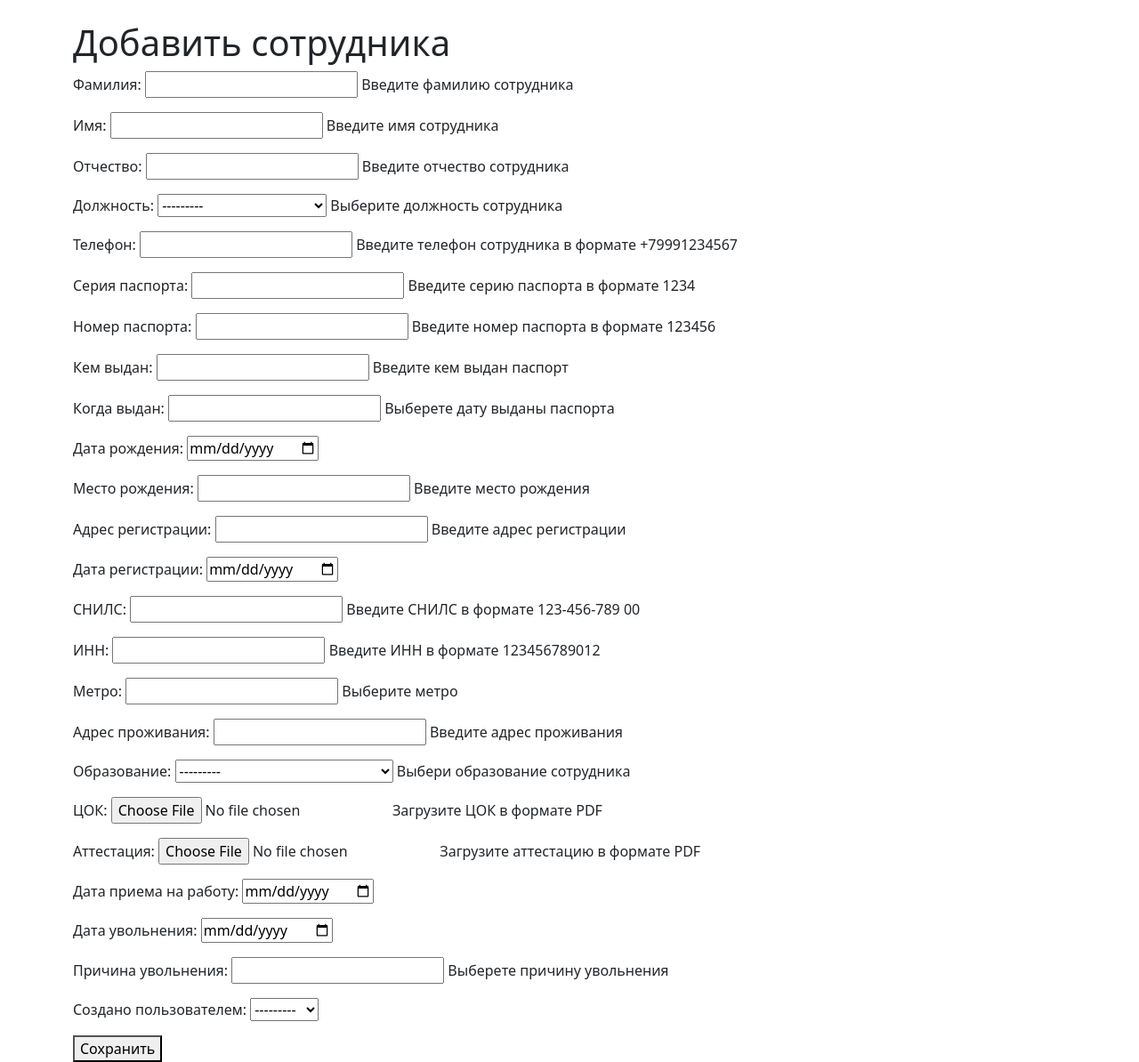
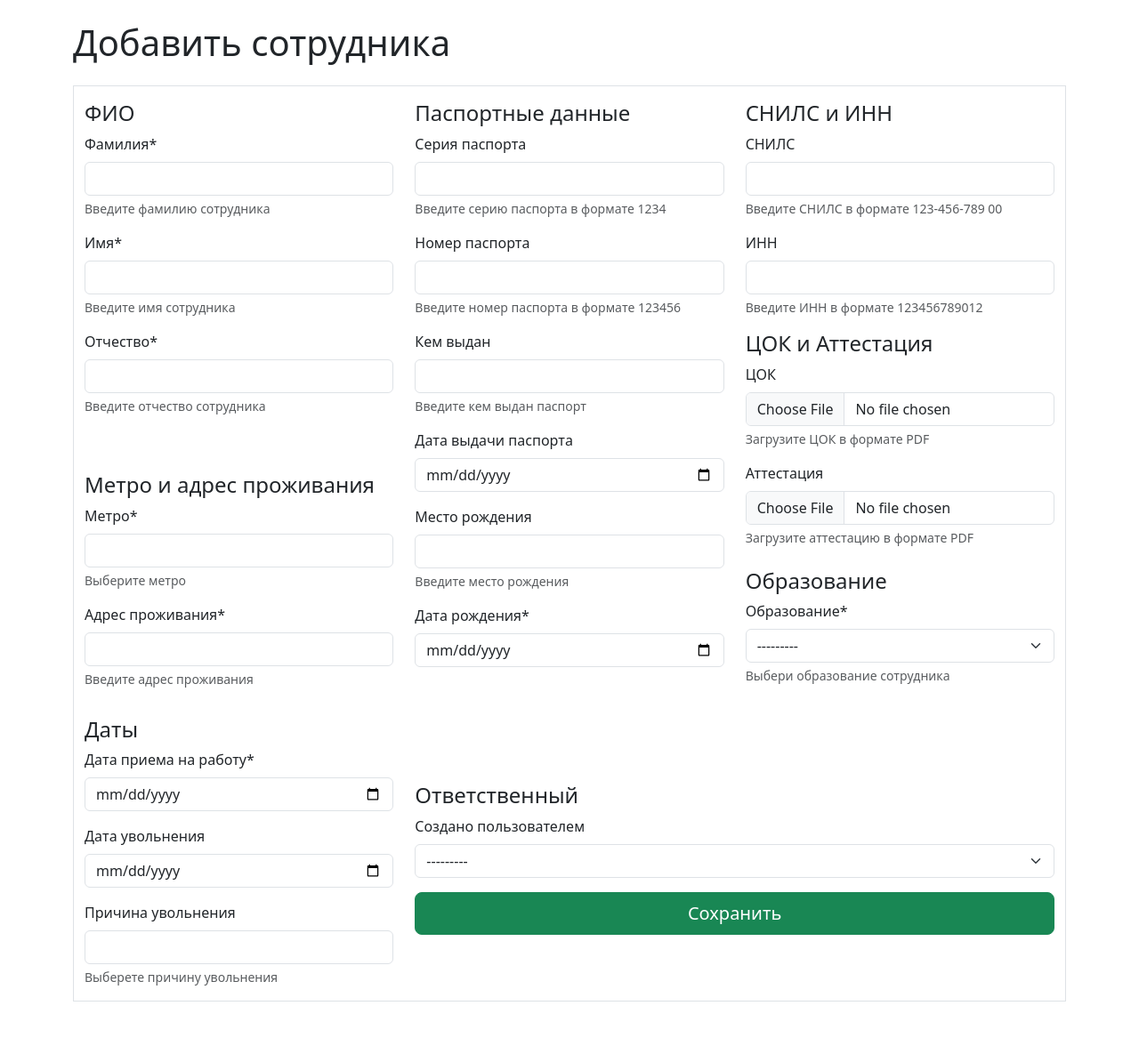
Before and after one commit to meR1D1AN/meh_itr, a Django app: page /itr/employees/create/ in a window 1280 px wide. Shown: the part 73-1267 px from the top of the page at 89% size. After the commit the page ends 1199 px from the top, so only its background shows below. Run offline with Django 5.2, Linux system fonts and the light colour scheme; the visitor is signed in with stand-in values (Sample User, id 1); data comes from the database, SQL or seed files in the repository; some libraries are stand-ins or nearby versions.

Commit message:
фикс отображения создание сотрудника

```diff
--- a/config/settings.py
+++ b/config/settings.py
@@ -22,6 +22,8 @@ INSTALLED_APPS = [
     "django.contrib.staticfiles",
     "lifts",
     "itr",
+    "crispy_forms",
+    "crispy_bootstrap5",
 ]
 
 MIDDLEWARE = [
@@ -103,3 +105,5 @@ LOGIN_URL = '/'
 CSRF_TRUSTED_ORIGINS = [
     'https://mer1d1an.ru',
 ]
+
+CRISPY_TEMPLATE_PACK = "bootstrap5"
--- a/itr/forms.py
+++ b/itr/forms.py
@@ -6,6 +6,7 @@ class EmployeeForm(forms.ModelForm):
     date_registration = forms.DateField(widget=forms.DateInput(attrs={'type': 'date'}), label='Дата регистрации')
     date_of_birth = forms.DateField(widget=forms.DateInput(attrs={'type': 'date'}), label='Дата рождения')
     hire_date = forms.DateField(widget=forms.DateInput(attrs={'type': 'date'}), label='Дата приема на работу')
+    issued_when = forms.DateField(widget=forms.DateInput(attrs={'type': 'date'}), label='Дата выдачи паспорта', required=False)
     date_of_termination = forms.DateField(widget=forms.DateInput(attrs={'type': 'date'}), label='Дата увольнения', required=False)
 
     class Meta:
--- a/itr/templates/itr/employee_detail.html
+++ b/itr/templates/itr/employee_detail.html
@@ -27,9 +27,8 @@
 {% if employee.date_of_termination %}
 <p><strong>Дата увольнения:</strong> {{ employee.date_of_termination }}</p>
 {% endif %}
-
 {% if employee.termination_reason %}
 <p><strong>Причина увольнения:</strong> {{ employee.termination_reason }}</p>
 {% endif %}
-<a href="{% url 'itr:employee_list' %}">Назад к списку сотрудников</a>
+<a href="{% url 'itr:employee_list' %}" class="btn btn-secondary btn-sm">Назад к списку сотрудников</a>
 {% endblock %}
--- a/itr/templates/itr/employee_form.html
+++ b/itr/templates/itr/employee_form.html
@@ -1,9 +1,67 @@
 {% extends 'lifts/base.html' %}
+{% load crispy_forms_tags %}
 {% block content %}
 <h1>Добавить сотрудника</h1>
+
 <form method="post" enctype="multipart/form-data">
     {% csrf_token %}
-    {{ form.as_p }}
-    <button type="submit">Сохранить</button>
+
+    <div class="container border mt-4">
+        <!-- Первая строка: ФИО и паспортные данные -->
+        <div class="row">
+            <div class="col-md-4 mt-3">
+                <h4>ФИО</h4>
+                {{ form.last_name|as_crispy_field }}
+                {{ form.first_name|as_crispy_field }}
+                {{ form.middle_name|as_crispy_field }}
+                <br>
+                <br>
+                <h4>Метро и адрес проживания</h4>
+                {{ form.metro|as_crispy_field }}
+                {{ form.residential_address|as_crispy_field }}
+
+            </div>
+            <!-- Вторая строка: Паспортные данные -->
+            <div class="col-md-4 mt-3">
+                <h4>Паспортные данные</h4>
+                {{ form.serial|as_crispy_field }}
+                {{ form.number|as_crispy_field }}
+                {{ form.issued_by|as_crispy_field }}
+                {{ form.issued_when|as_crispy_field }}
+                {{ form.place_of_birth|as_crispy_field }}
+                {{ form.date_of_birth|as_crispy_field }}
+            </div>
+            <!-- Третья строка: СНИЛС и ИНН -->
+            <div class="col-md-4 mt-3">
+                <h4>СНИЛС и ИНН</h4>
+                {{ form.snils|as_crispy_field }}
+                {{ form.inn|as_crispy_field }}
+                <h4>ЦОК и Аттестация</h4>
+                {{ form.cok|as_crispy_field }}
+                {{ form.attestation|as_crispy_field }}
+                <div class="mt-4">
+                    <h4>Образование</h4>
+                    {{ form.education|as_crispy_field }}
+                </div>
+            </div>
+        </div>
+
+        <!-- Вторая строка: СНИЛС и ИНН -->
+        <div class="row">
+            <div class="col-md-4 mt-3">
+                <h4>Даты</h4>
+                {{ form.hire_date|as_crispy_field }}
+                {{ form.date_of_termination|as_crispy_field }}
+                {{ form.termination_reason|as_crispy_field }}
+            </div>
+            <div class="col-md-8 mt-3 d-flex flex-column justify-content-center">
+                {% if user.is_superuser %}
+                <h4>Ответственный</h4>
+                {{ form.created_by|as_crispy_field }}
+                {% endif %}
+                <button type="submit" class="btn btn-success btn-lg w-100">Сохранить</button>
+            </div>
+        </div>
+    </div>
 </form>
 {% endblock %}
--- a/itr/templates/itr/employee_list.html
+++ b/itr/templates/itr/employee_list.html
@@ -23,7 +23,7 @@
     {% endfor %}
     </tbody>
 </table>
-<a href="{% url 'itr:employee_create' %}">Добавить сотрудника</a>
+<a href="{% url 'itr:employee_create' %}" class="btn btn-success btn-sm">Добавить сотрудника</a>
 
 <script>
     // Добавляем кликабельность на строки
--- a/pyproject.toml
+++ b/pyproject.toml
@@ -11,6 +11,8 @@ django = "^5.1.2"
 psycopg2-binary = "^2.9.9"
 python-dotenv = "^1.0.1"
 gunicorn = "^23.0.0"
+django-crispy-forms = "^2.3"
+crispy-bootstrap5 = "^2024.10"
 
 
 [build-system]
```
Also changed, not shown: 1 other file.
